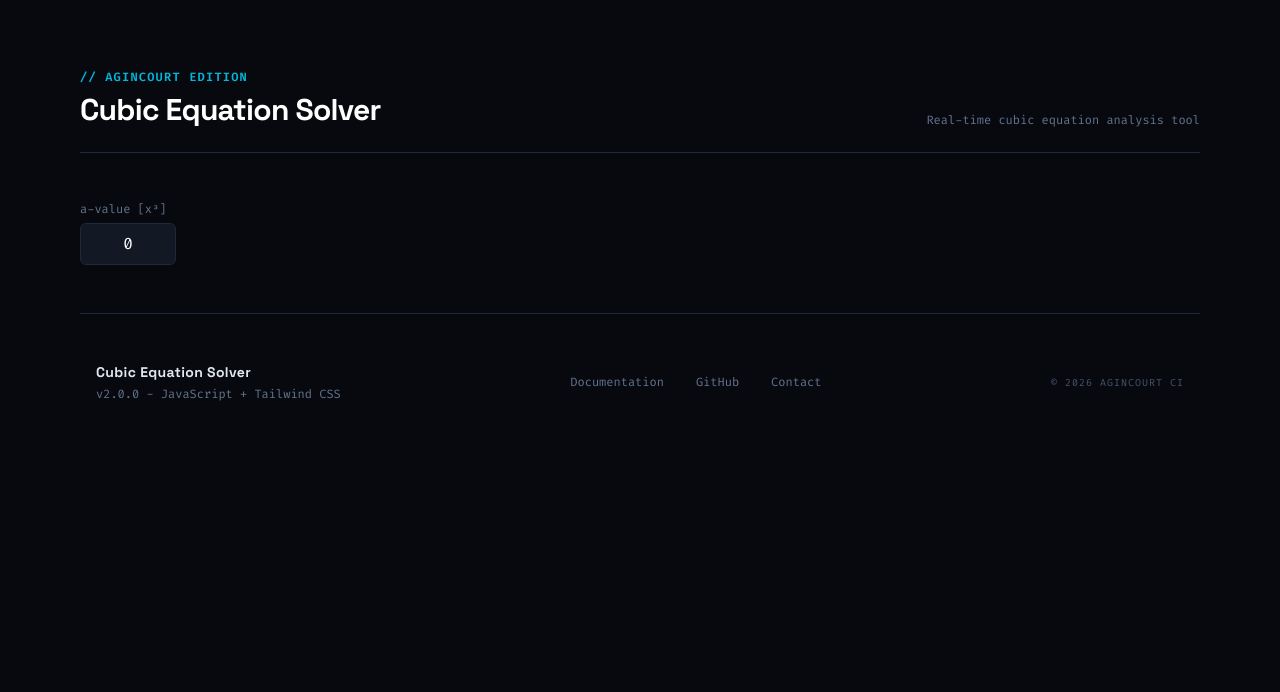
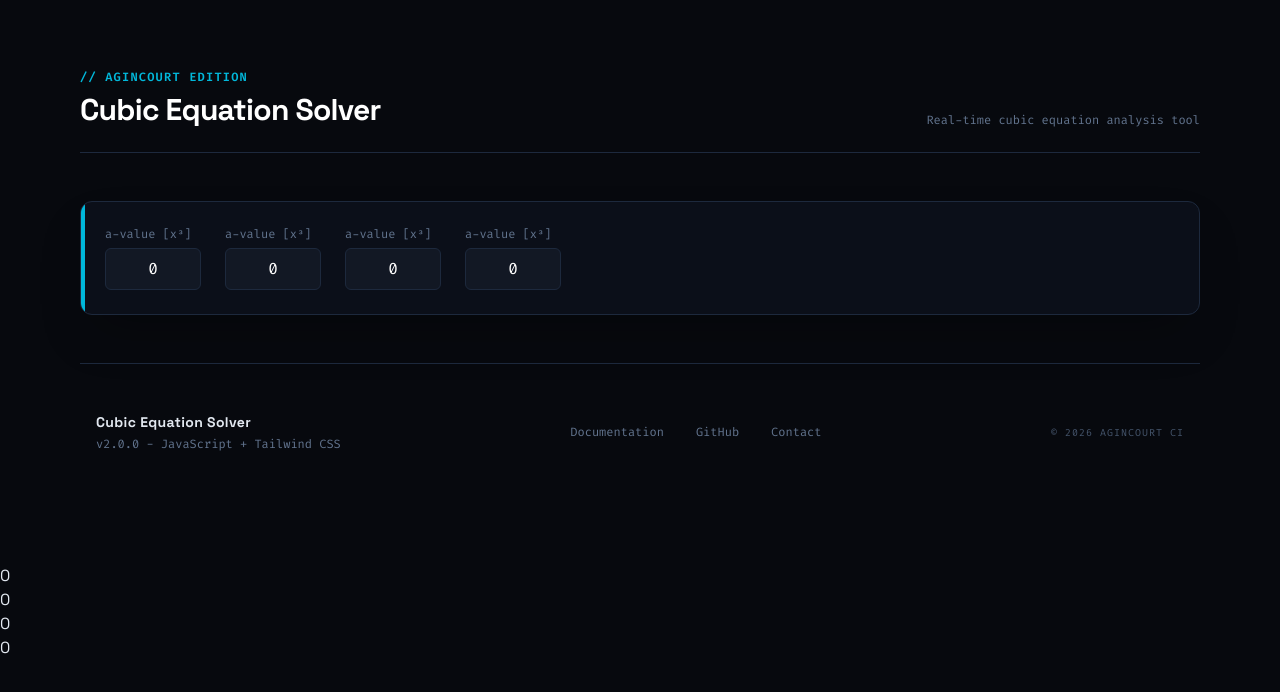
Before and after one commit to Danial-A-99/ics4u-assignment-3, a React (Vite) app: page / in a window 1280 px wide. Shown: the top 692 px of the page. Built offline with nearby package versions, Linux system fonts and the light colour scheme.

Commit message:
Changed file names, made inputs look more accurate and updated index.

```diff
--- a/src/App.tsx
+++ b/src/App.tsx
@@ -1,40 +1,37 @@
-import { Footing, Heading } from "@ics4u-assignment-03/components";
-import { useState } from "react";
-
-type InputProps = {
-  value: number;
-  setValue: (val: number) => void;
-  id: string;
-  name: string;
-};
-
-export const Inputs = ({ value, setValue, id, name }: InputProps) => {
-  return (
-    <label className="group flex flex-col gap-1.5">
-    <span className="font-mono text-slate-500 text-xs transition group-focus-within:text-cyan-400">a-value [x³]</span>
-    <input
-      className="w-24 rounded-md border border-slate-800 bg-[#121824] px-3 py-2 text-center font-mono text-white transition focus:border-cyan-500 focus:outline-none"
-      id={id}
-      name={name}
-      onChange={(event) => setValue(Number(event.target.value))}
-      type="number"
-      value={value}
-    />
-    </label>
-  );
-};
+import { CubicInput, Footer, Header } from "@ics4u-assignment-03/components";
+import { type SyntheticEvent, useState } from "react";
 
 export const App = () => {
   const [a, setA] = useState(0);
   const [b, setB] = useState(0);
   const [c, setC] = useState(0);
+  const [d, setD] = useState(0);
+
+  const numberSubmit = (event: SyntheticEvent<HTMLFormElement>) => {
+    event.preventDefault()
+  }
+
   return (
     <div className="min-h-screen bg-[#07090e] text-slate-200 antialiased selection:bg-cyan-500/20 selection:text-cyan-300">
       <div className="mx-auto w-full max-w-6xl space-y-12 px-4 py-16">
-        <Heading />
-        <Inputs id="2" name="2" setValue={setA} value={a} />
-        <Footing />
+        <Header />
+        <section className="relative overflow-hidden rounded-xl border border-slate-800 bg-[#0b0f19] p-6 shadow-2xl">
+          <div className="absolute top-0 left-0 h-full w-1 bg-cyan-500"></div>
+          <form className="flex flex-wrap items-center justify-between gap-6" onSubmit={numberSubmit}>
+            <div className="flex flex-1 flex-wrap justify-start gap-4 sm:gap-6">
+              <CubicInput id="a" name="a-value" setValue={setA} value={a} />
+              <CubicInput id="b" name="b-value" setValue={setB} value={b} />
+              <CubicInput id="c" name="c-value" setValue={setC} value={c} />
+              <CubicInput id="d" name="d-value" setValue={setD} value={d} />
+            </div>
+          </form>
+        </section>
+        <Footer />
       </div>
+      <p>{a}</p>
+      <p>{b}</p>
+      <p>{c}</p>
+      <p>{d}</p>
     </div>
   );
 };
--- /dev/null
+++ b/src/components/CubicInput.tsx
@@ -0,0 +1,22 @@
+type CubicInputProps = {
+  value: number;
+  setValue: (val: number) => void;
+  id: string;
+  name: string;
+};
+
+export const CubicInput = ({ value, setValue, id, name }: CubicInputProps) => {
+  return (
+    <label className="group flex flex-col gap-1.5">
+      <span className="font-mono text-slate-500 text-xs transition group-focus-within:text-cyan-400">a-value [x³]</span>
+      <input
+        className="w-24 rounded-md border border-slate-800 bg-[#121824] px-3 py-2 text-center font-mono text-white transition focus:border-cyan-500 focus:outline-none"
+        id={id}
+        name={name}
+        onChange={(event) => setValue(Number(event.target.value))}
+        type="number"
+        value={value}
+      />
+    </label>
+  );
+};
--- a/src/components/Footing.tsx
+++ b/src/components/Footer.tsx
@@ -1,4 +1,4 @@
-export const Footing = () => {
+export const Footer = () => {
   return (
     <footer className="mx-auto mt-12 w-full max-w-6xl border-slate-800 border-t px-4 py-12">
       <div className="flex flex-col items-center justify-between gap-6 md:flex-row">
--- a/src/components/Heading.tsx
+++ b/src/components/Header.tsx
@@ -1,4 +1,4 @@
-export const Heading = () => {
+export const Header = () => {
   return (
     <header className="flex flex-col justify-between gap-4 border-slate-800 border-b pb-6 md:flex-row md:items-end">
       <div>
--- a/src/components/index.ts
+++ b/src/components/index.ts
@@ -1,3 +1,4 @@
+export * from "@ics4u-assignment-03/components/CubicInput";
 export * from "@ics4u-assignment-03/components/ErrorBoundary";
-export * from "@ics4u-assignment-03/components/Footing";
-export * from "@ics4u-assignment-03/components/Heading";
+export * from "@ics4u-assignment-03/components/Footer";
+export * from "@ics4u-assignment-03/components/Header";
```
